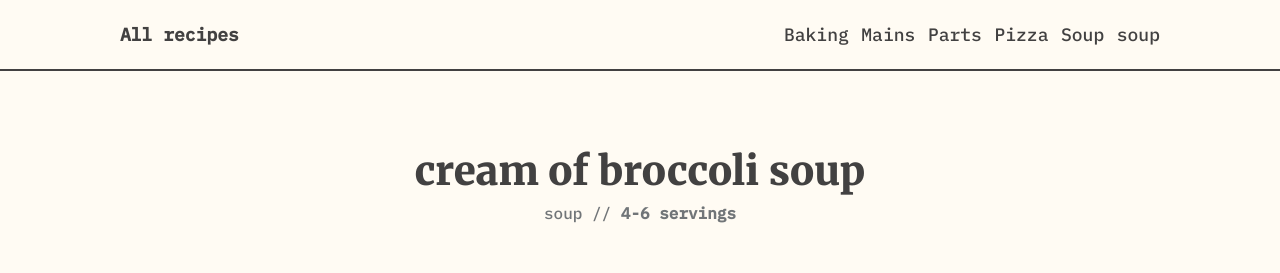
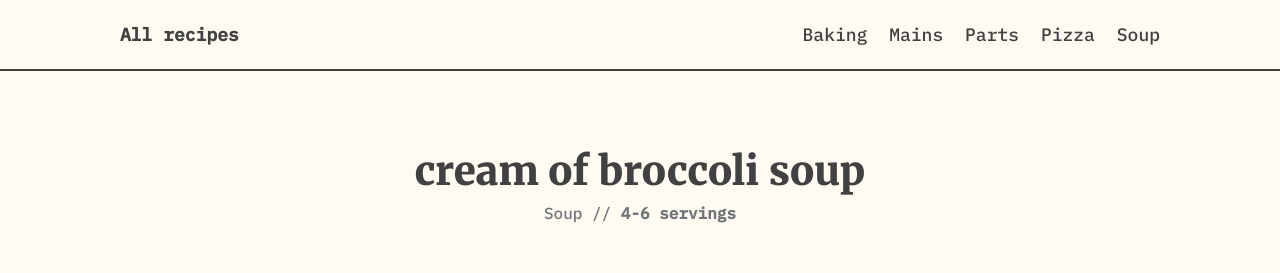
Before and after one commit to adrhumphreys/recipes, a Gatsby site: page /cream-of-broccoli-soup in a window 1280 px wide. Shown: the top 273 px of the page. Built offline with nearby package versions, Linux system fonts and the light colour scheme; Gatsby itself is replaced by a stand-in of ours.

Commit message:
Update Recipes “cream-of-broccoli-soup”

```diff
--- a/content/recipes/cream-of-broccoli-soup.md
+++ b/content/recipes/cream-of-broccoli-soup.md
@@ -3,7 +3,7 @@ title: cream of broccoli soup
 slug: cream-of-broccoli-soup
 servings: 4-6
 tags:
-  - soup
+  - Soup
 ingredients:
   - ingredient: Splash of oil
   - ingredient: 1/2 a leek
```
